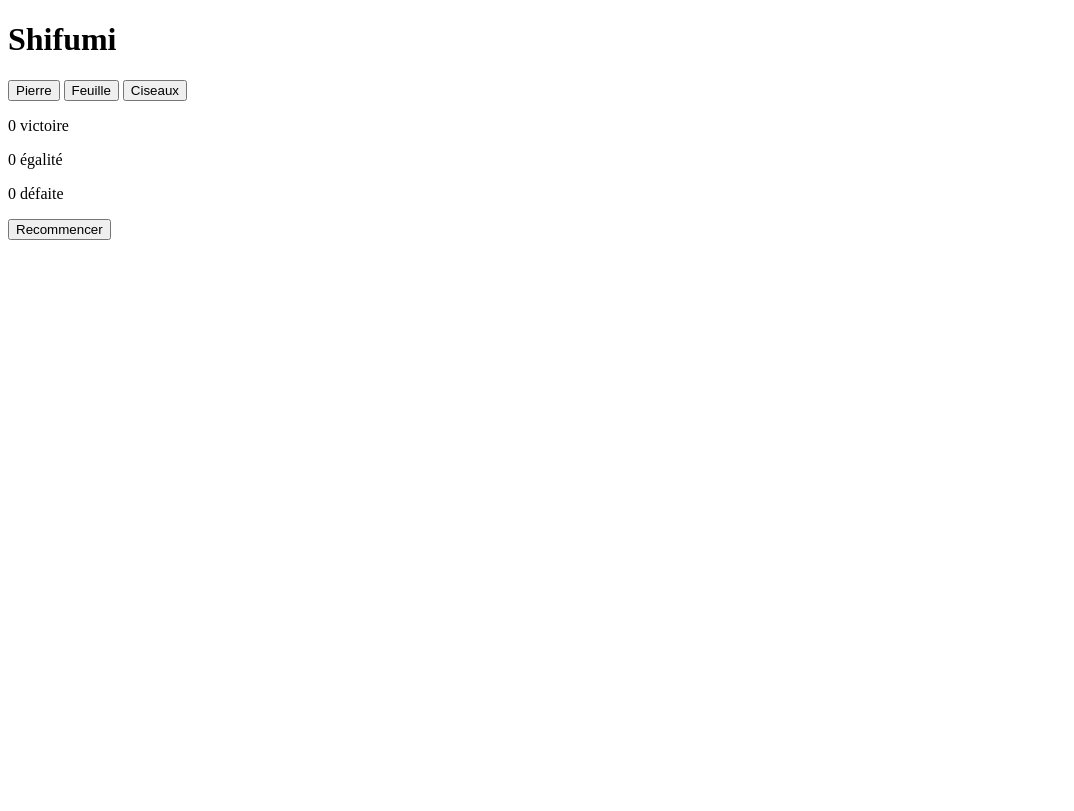
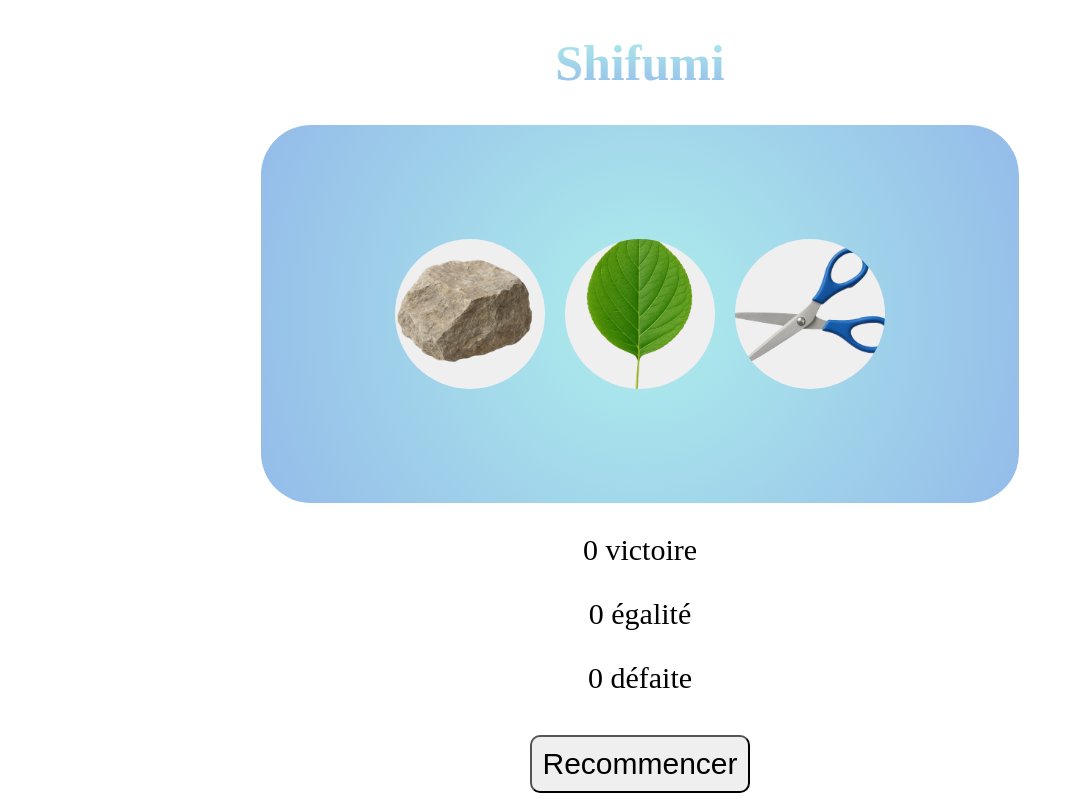
Before and after one commit to Buzzy35/Shifumi, a plain HTML site: page index.html in a window 1280 px wide. Shown: the whole page, without its empty margins (0-1074 px from the left). Drawn offline with Linux system fonts and the light colour scheme.

Commit message:
Ajout des fonctionalite pour le fonctionement du shifumi

```diff
--- a/css/style.css
+++ b/css/style.css
@@ -0,0 +1,62 @@
+h1 {
+    text-align: center;
+    font-size: 50px;
+    background: -webkit-linear-gradient(#aeeeec, #94BBE9FF);
+    -webkit-background-clip: text;
+    -webkit-text-fill-color: transparent;
+}
+
+.game {
+    width: 60%;
+    height: 10cm;
+    text-align: center;
+    margin: auto;
+    background: #aeeeec;
+    background: radial-gradient(circle, rgba(174, 238, 236, 1) 0%, rgba(148, 187, 233, 1) 100%);
+    border-radius: 50px;
+    display: flex;
+    justify-content: center;
+    align-items: center;
+    flex-direction: row;
+}
+
+.game-btn {
+    width: 150px;
+    height: 150px;
+    vertical-align: middle;
+    margin: 10px;
+    font-size: 40px;
+    border-radius: 50%;
+    border: none;
+    background-size: cover;
+    background-position: center;
+    background-repeat: no-repeat;
+    cursor: pointer;
+    padding: 0;
+    text-indent: -9999px;
+}
+
+.pierre {
+    background-image: url("../img/pierre.png");
+}
+
+.feuille {
+    background-image: url("../img/feuille.png");
+}
+
+.ciseaux {
+    background-image: url("../img/ciseaux.png");
+}
+
+.resultat {
+    text-align: center;
+    font-size: 30px;
+}
+
+.resultat button {
+    font-size: 30px;
+    padding: 10px;
+    margin: 10px;
+    border-radius: 10px;
+    cursor: pointer;
+}
--- a/index.html
+++ b/index.html
@@ -10,11 +10,11 @@
 <h1>Shifumi</h1>
 
 <div class="game">
-    <button class="game-btn" type="button">Pierre</button>
-    <button class="game-btn" type="button">Feuille</button>
-    <button class="game-btn" type="button">Ciseaux</button>
+    <button class="game-btn pierre" type="button">Pierre</button>
+    <button class="game-btn feuille" type="button">Feuille</button>
+    <button class="game-btn ciseaux" type="button">Ciseaux</button>
 </div>
-<div id="resultat">
+<div class="resultat">
     <p id="win">0 victoire</p>
     <p id="draw">0 égalité</p>
     <p id="lose">0 défaite</p>
```
Also changed, not shown: img/ciseaux.png (added), img/feuille.png (added), img/pierre.png (added).
